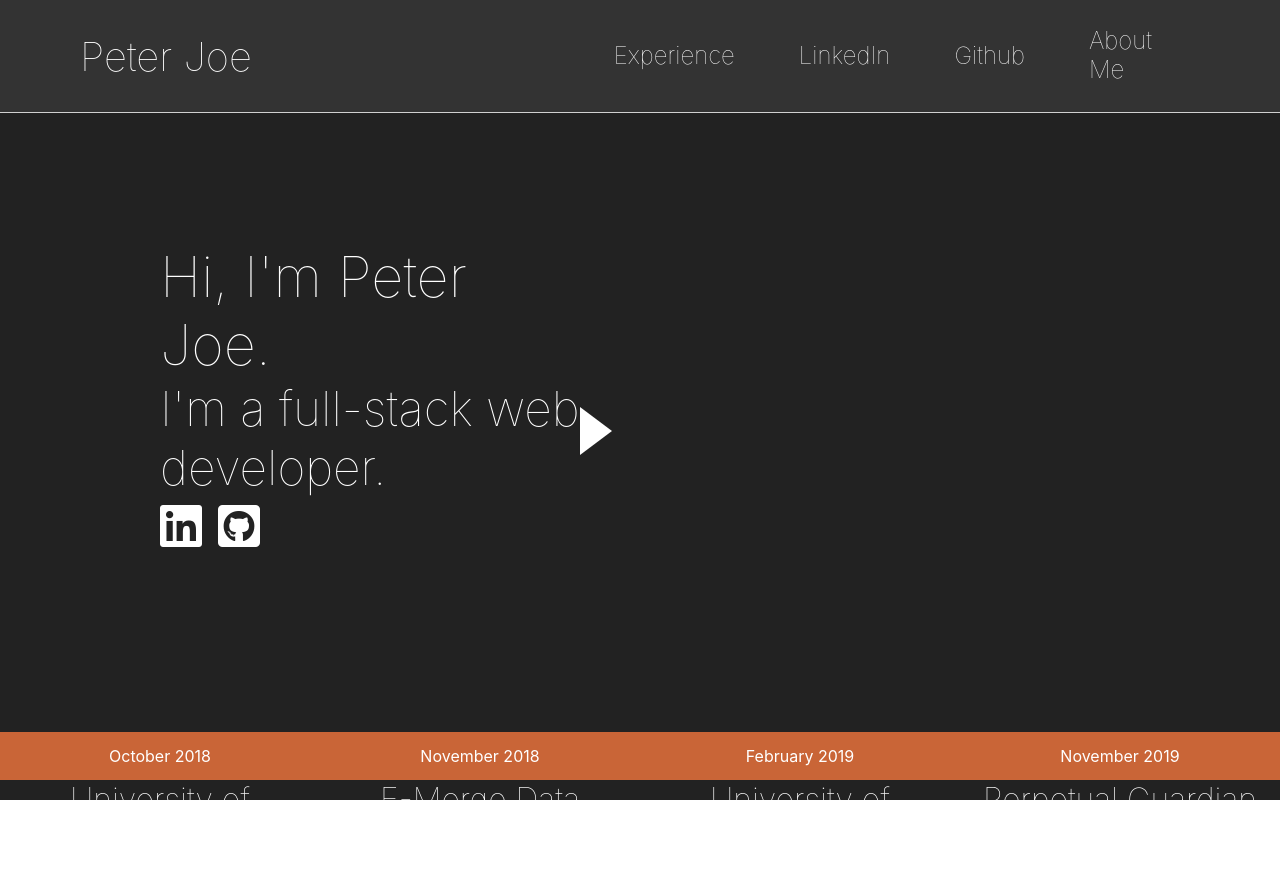
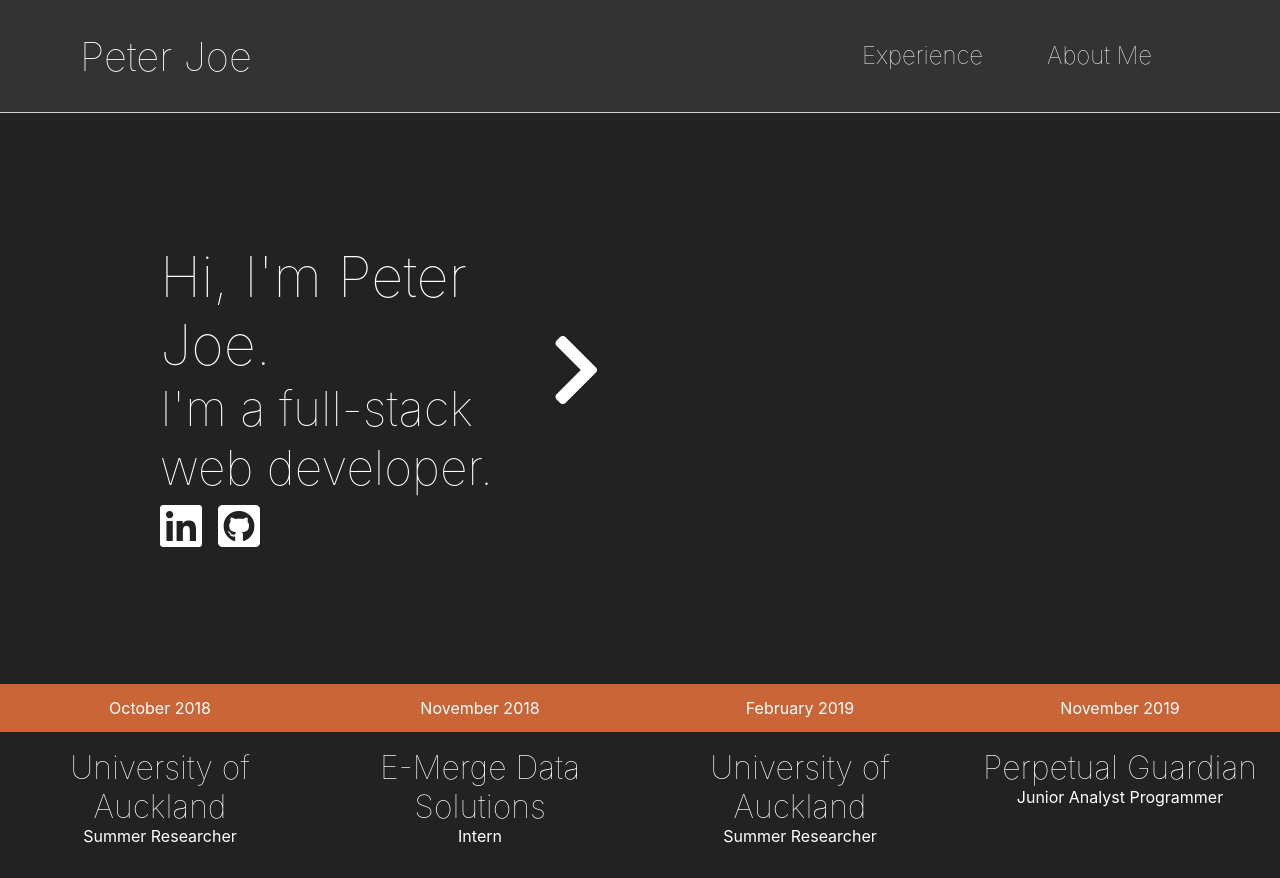
Before and after one commit to pjoe652/Portfolio, a React app: page / in a window 1280 px wide. Built offline with nearby package versions, Linux system fonts and the light colour scheme.

Commit message:
About me updated to center the show more tab

```diff
--- a/src/components/AboutMe.js
+++ b/src/components/AboutMe.js
@@ -25,26 +25,35 @@ class AboutMe extends React.Component {
     return(
       <div className="about-me-container">
         <div className="intro-container">
+          <div className="main-header-container">
+            <div className="headers">
               <span className="title">
                 Hi, I'm Peter Joe.
               </span>
+              <br/>
               <span className="sub-title">
                 I'm a full-stack web developer.
               </span>
-          <div className="links">
-            <i class="fab fa-linkedin" />
-            <i class="fab fa-github-square" />
             </div>
-        </div>
-        <div className="expanded-container">
             <div className={cx({
                 "expand-button-wrapper": true,
                 "slide-out": exposeMoreAboutMe
               })}
               onClick={this.onExpandMoreClick}
             >
-            <a className="expand-button"/>
+              <i class="fas fa-chevron-right"/>
             </div>
+          </div>
+          <div className="links">
+            <a href="https://www.linkedin.com/in/peter-joe-17673b186/">
+             <i class="fab fa-linkedin" />
+            </a>
+            <a href="https://github.com/pjoe652">
+              <i class="fab fa-github-square" />
+            </a>
+          </div>
+        </div>
+        <div className="expanded-container">
           <div className={cx({
             "intro-container": true,
             "slide-in": exposeMoreAboutMe
@@ -61,8 +70,8 @@ class AboutMe extends React.Component {
                       { skill.skill }
                     </span>
                     <div className="bar">
-                      <a className="filled" style={{width: `${exposeMoreAboutMe ? skill.percentage[0] : 0}%`}}/>
-                      <a className="unfilled" style={{width: `${exposeMoreAboutMe ? skill.percentage[1] : 0}%`}}/>
+                      <div className="filled" style={{width: `${exposeMoreAboutMe ? skill.percentage[0] : 0}%`}}/>
+                      <div className="unfilled" style={{width: `${exposeMoreAboutMe ? skill.percentage[1] : 0}%`}}/>
                     </div>
                   </div>
                 )
--- a/src/components/ExperienceComponent.js
+++ b/src/components/ExperienceComponent.js
@@ -1,7 +1,4 @@
 import React from 'react'
-import uoa from '../uoa_text.png'
-import emerge from '../emerge.png'
-import pg from '../pg.png'
 
 class ExperienceComponent extends React.Component {
   render() {
@@ -11,7 +8,7 @@ class ExperienceComponent extends React.Component {
           <div className="experience-wrapper">
             <div className="time-header">
               <span>October 2018</span>
-              <a className="arrow" />
+              <div className="arrow" />
             </div>
             <span className="company">
               University of Auckland
@@ -21,7 +18,7 @@ class ExperienceComponent extends React.Component {
           <div className="experience-wrapper">
             <div className="time-header">
               November 2018
-              <a className="arrow" />
+              <div className="arrow" />
             </div>
             <span className="company">
               E-Merge Data Solutions
@@ -31,7 +28,7 @@ class ExperienceComponent extends React.Component {
           <div className="experience-wrapper">
             <div className="time-header">
               February 2019
-              <a className="arrow" />
+              <div className="arrow" />
             </div>
             <span className="company">
               University of Auckland
--- a/src/components/Header.js
+++ b/src/components/Header.js
@@ -1,11 +1,6 @@
 import React from 'react'
-import { Link } from 'react-router-dom'
 
 class Header extends React.Component {
-  constructor(props) {
-    super(props)
-  }
-
   render() {
     return(
       <div className="header-container">
@@ -22,18 +17,6 @@ class Header extends React.Component {
             <div className="underline"/>
           </div>
           <div className="link-wrapper">
-            <a href="https://www.linkedin.com/in/peter-joe-17673b186/">
-              LinkedIn
-            </a>
-            <div className="underline"/>
-          </div>
-          <div className="link-wrapper">
-            <a href="https://github.com/pjoe652">
-              Github
-            </a>
-            <div className="underline"/>
-          </div>
-          <div className="link-wrapper">
             <a>
               About Me
             </a>
--- a/src/styles/components/AboutMe.scss
+++ b/src/styles/components/AboutMe.scss
@@ -7,8 +7,13 @@
   .intro-container {
     display: flex;
     flex-direction: column;
-    width: 60%;
+    width: 65%;
 
+    .main-header-container {
+      display: flex;
+      flex-direction: row;
+
+      .headers {
         .title {
           font-size: 3.5rem;
           font-weight: lighter;
@@ -18,12 +23,46 @@
           font-size: 3rem;
           font-weight: lighter;
         }
+      }
+
+      .expand-button-wrapper {
+        display: flex;
+        align-items: center;
+        transition: all 0.5s ease-in-out;
+        padding-left: 2rem;
+
+        .fas {
+          cursor: pointer;
+          font-size: 5rem;
+          transition: color 0.2s ease-in-out;
+
+          &:hover{
+            color: #c96537;
+          }
+        }
+
+        &.slide-out {
+          transform: translateX(2rem);
+          opacity: 0;
+        }
+      }
+    }
 
     .links {
       font-size: 3rem;
 
+      a {
+        text-decoration: none;
+        color: white;
+        transition: color 0.2s ease;
+
         .fab {
           padding-right: 1rem;
+        }
+
+        &:hover {
+          color: #c96537;
+        }
       }
     }
   }
@@ -32,40 +71,11 @@
     display: flex;
     width: 100%;
 
-    .expand-button-wrapper {
-      display: flex;
-      align-items: center;
-      transition: all 0.5s ease-in-out;
-
-      .expand-button {
-        &:before {
-          display: block;
-          content: "";
-          cursor: pointer;
-          border-top: 1.5rem solid transparent;
-          border-left: 2rem solid white;
-          border-bottom: 1.5rem solid transparent;
-          transition: all 0.3s ease-in;
-        }
-
-        &:hover {
-          &:before {
-            border-left: 2rem solid #c96537;
-          }
-        }
-      }
-
-      &.slide-out {
-        transform: translateX(2rem);
-        opacity: 0;
-      }
-    }
-
     .intro-container {
       display: flex;
       flex-direction: row;
       opacity: 0;
-      padding-left: 4rem;
+      padding-left: 2rem;
       pointer-events: none;
 
       &.slide-in {
--- a/src/styles/components/ExperienceComponent.scss
+++ b/src/styles/components/ExperienceComponent.scss
@@ -4,6 +4,8 @@
   padding-top: 5rem;
   width: 100%;
   height: 100%;
+  background-color: #222222;
+  padding-bottom: 2rem;
 
   .workplace-container {
     display: flex;
@@ -27,6 +29,7 @@
         width: 100%;
         background-color: #c96537;
         opacity: 1;
+        margin-bottom: 1rem;
 
         .arrow {
           position: absolute;
```
Also changed, not shown: src/Portfolio.js (+3 -6 lines). Lines whose indentation alone changed are shown as unchanged.
